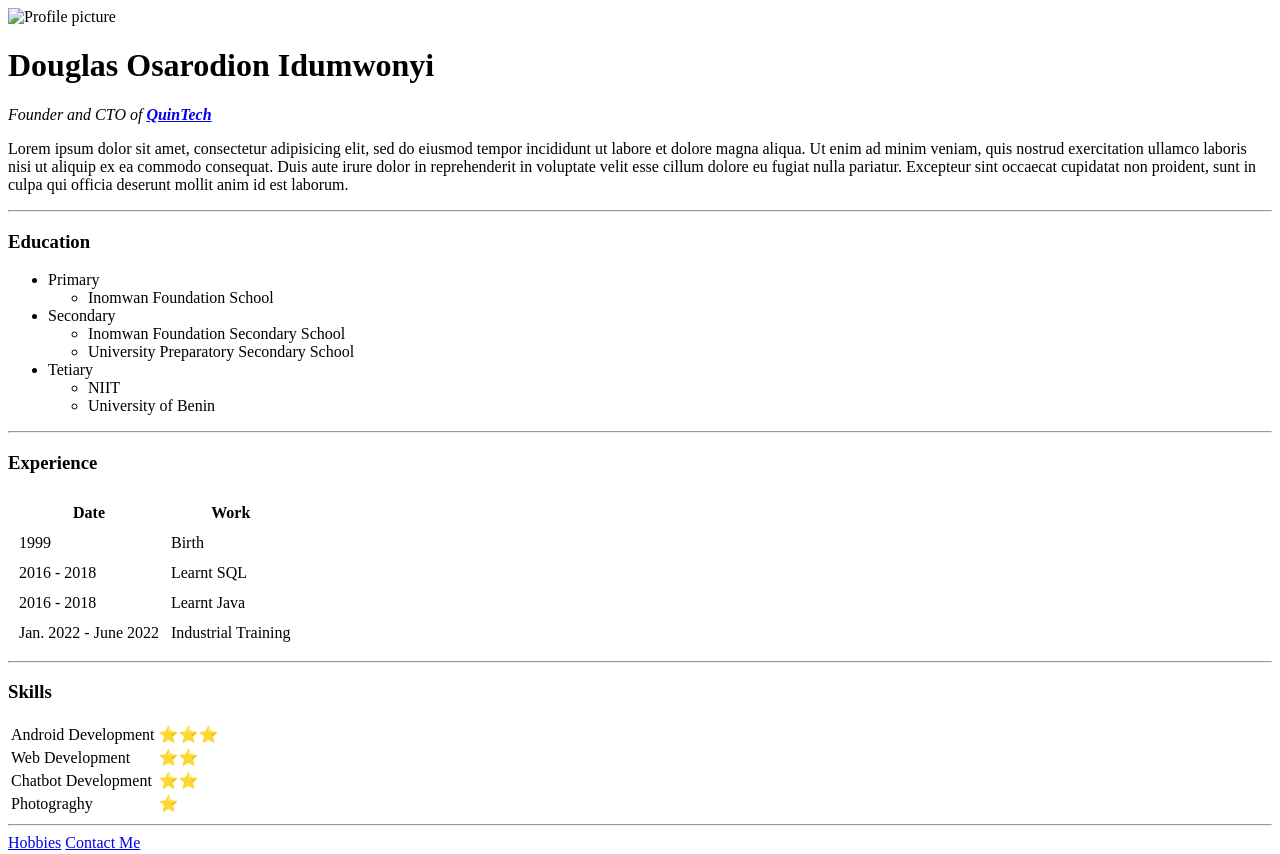
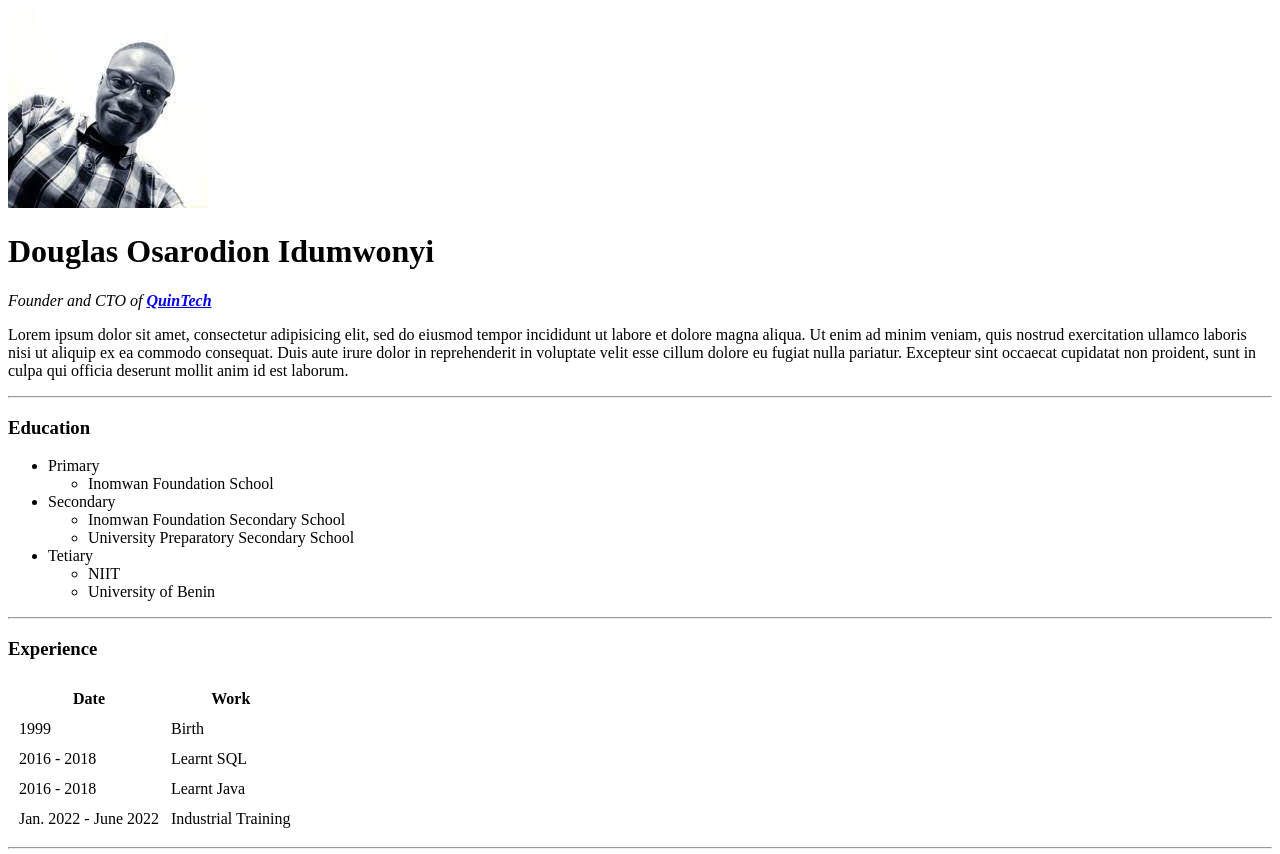
Before and after one commit to lazydoug/echos, a plain HTML site: page index.html in a window 1280 px wide. Shown: the top 854 px of the page. Drawn offline with Linux system fonts and the light colour scheme.

Commit message:
Update index.html

```diff
--- a/index.html
+++ b/index.html
@@ -6,7 +6,7 @@
   </head>
 
   <body>
-    <img src="douglas.jpg" alt="Profile picture" />
+    <img src="assets/douglas.jpg" alt="Profile picture" />
     <h1>Douglas Osarodion Idumwonyi</h1>
     <p>
       <em>
```
